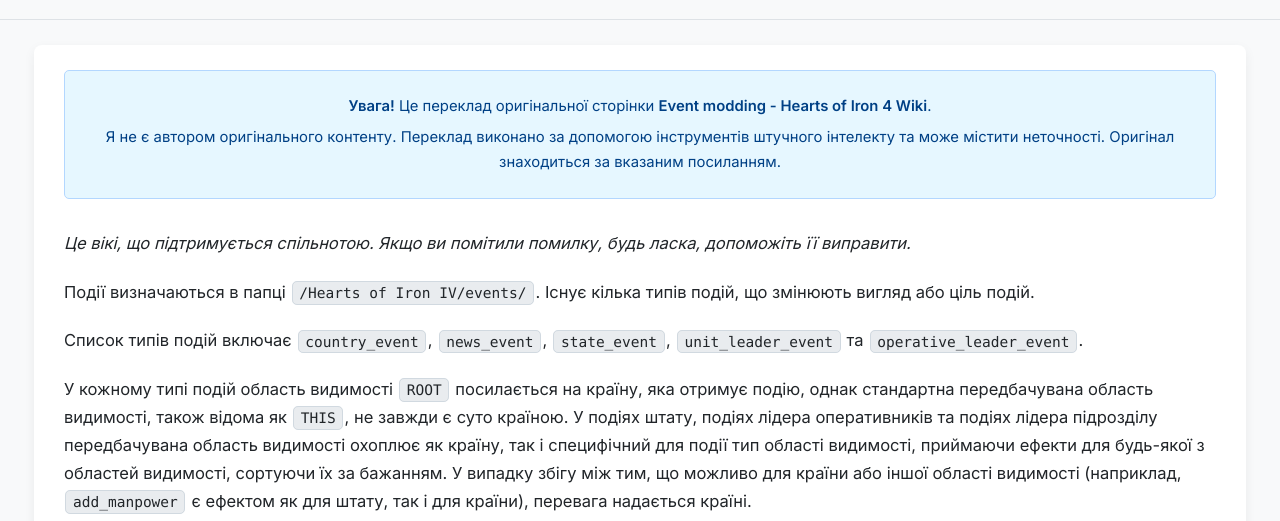
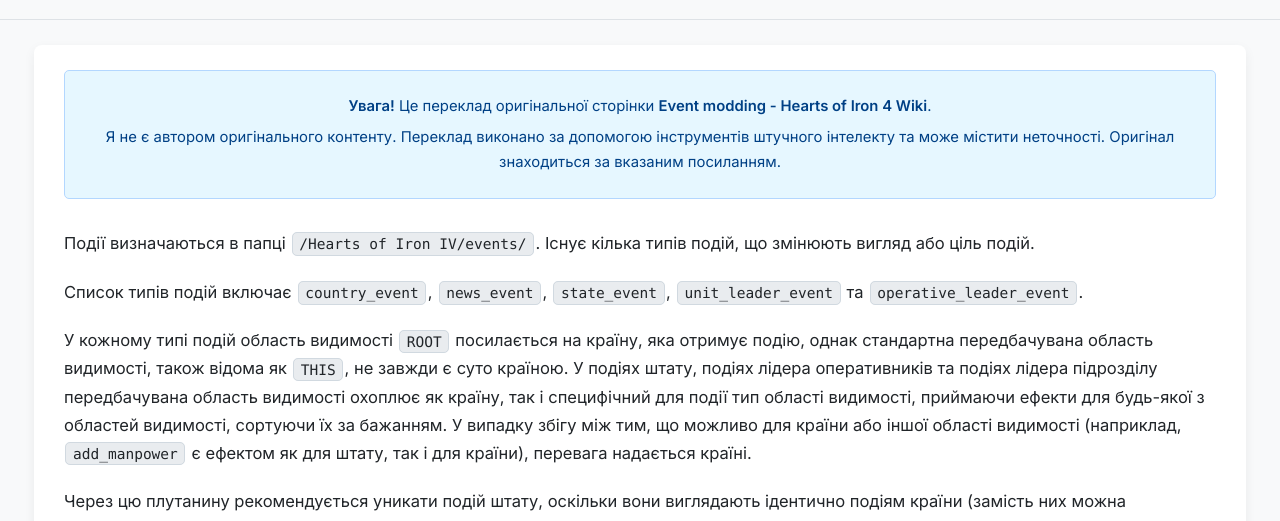
Before and after one commit to cloxedy/hoi4.wiki-translation, a plain HTML site: page events.html in a window 1280 px wide. Shown: the part 223-744 px from the top of the page. Drawn offline with Linux system fonts and the light colour scheme.

Commit message:
Update events.html

```diff
--- a/events.html
+++ b/events.html
@@ -48,8 +48,6 @@
         </div>
 
         <div id="main-content">
-            <p><em>Це вікі, що підтримується спільнотою. Якщо ви помітили помилку, будь ласка, допоможіть її виправити.</em></p>
-
             <p>Події визначаються в папці <code>/Hearts of Iron IV/events/</code>. Існує кілька типів подій, що змінюють вигляд або ціль подій.</p>
             <p>Список типів подій включає <code>country_event</code>, <code>news_event</code>, <code>state_event</code>, <code>unit_leader_event</code> та <code>operative_leader_event</code>.</p>
             <p>У кожному типі подій область видимості <code>ROOT</code> посилається на країну, яка отримує подію, однак стандартна передбачувана область видимості, також відома як <code>THIS</code>, не завжди є суто країною. У подіях штату, подіях лідера оперативників та подіях лідера підрозділу передбачувана область видимості охоплює як країну, так і специфічний для події тип області видимості, приймаючи ефекти для будь-якої з областей видимості, сортуючи їх за бажанням. У випадку збігу між тим, що можливо для країни або іншої області видимості (наприклад, <code>add_manpower</code> є ефектом як для штату, так і для країни), перевага надається країні.</p>
```
